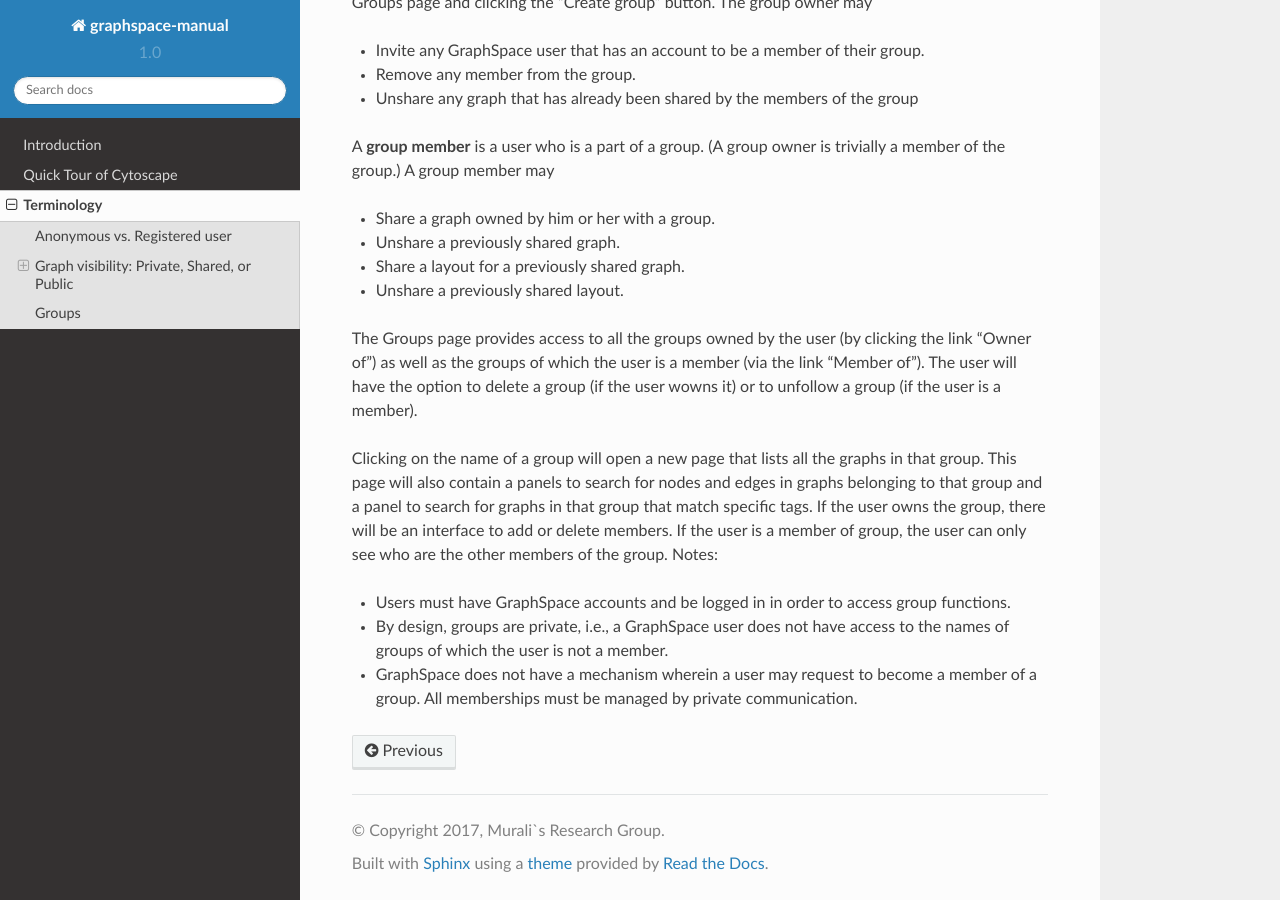
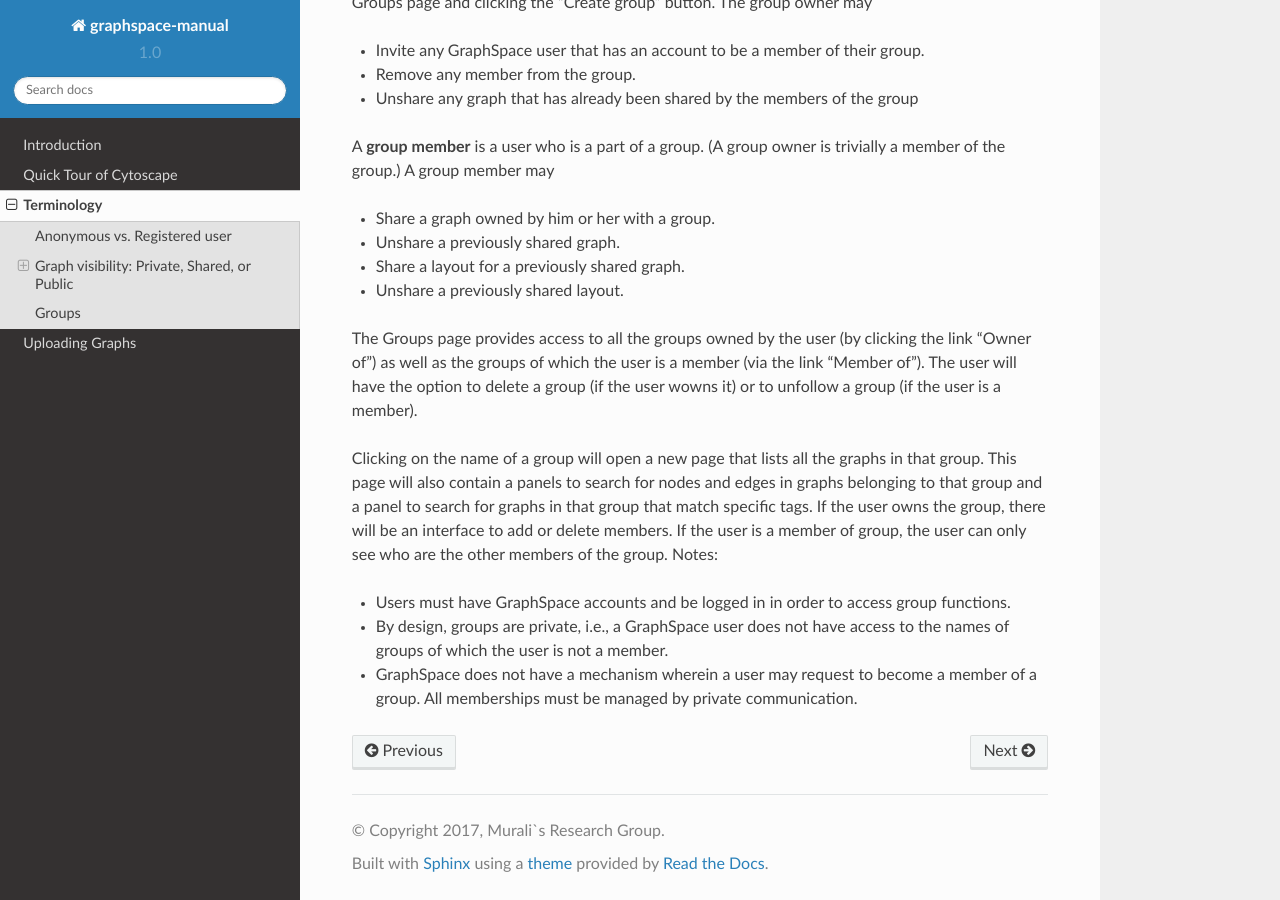
Before and after one commit to adbharadwaj/graphspace-manual, a Sphinx documentation site: the page built from docs/Terminology.md, in a window 1280 px wide and 900 px high, scrolled down 1375 px. Built offline with Sphinx 7.4.7 and the Read the Docs theme 2.0.0, drawn with Linux system fonts in a browser that asks for light colours; pages that are not in the unit, such as notebooks, are missing from menus.

Commit message:
Update index.rst

```diff
--- a/docs/index.rst
+++ b/docs/index.rst
@@ -14,4 +14,4 @@ GraphSpace 2.0 User Manual
    Introduction
    Quick_Tour_of_GraphSpace
    Terminology
-   Upload_Graph
+   Uploading_Graphs
```
